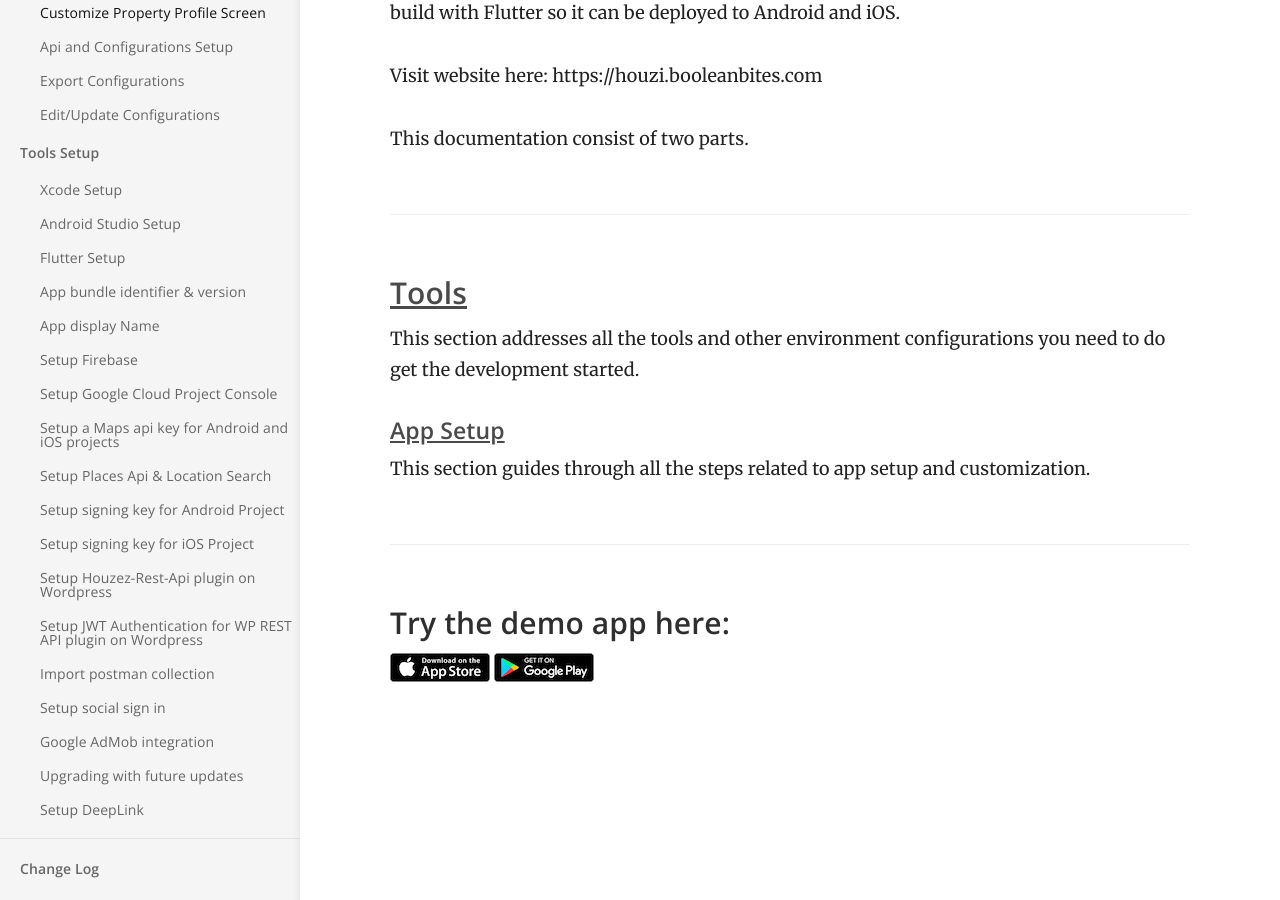
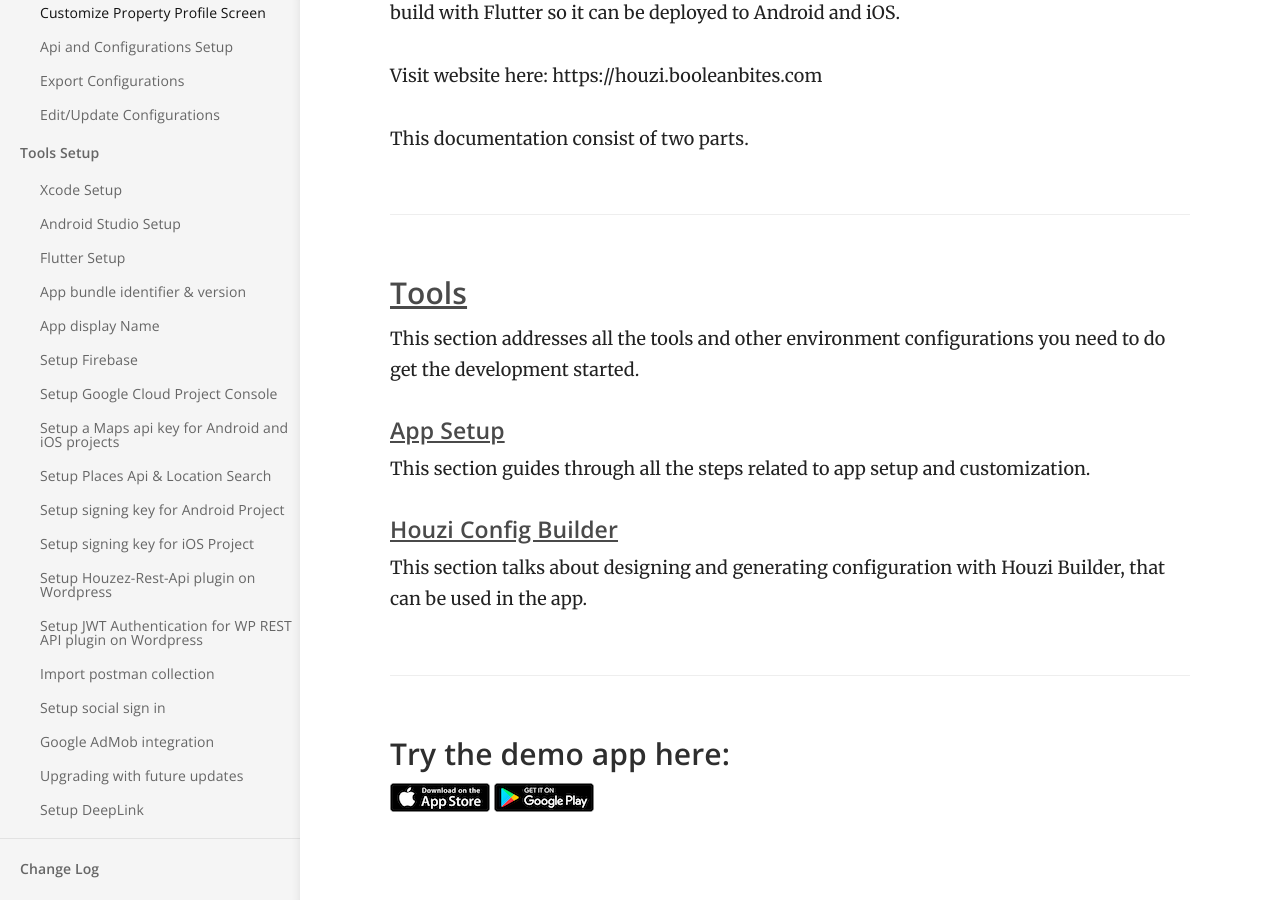
Before and after one commit to booleanbites/houzi-doc, a Jekyll site: the page built from index.md, in a window 1280 px wide and 900 px high, scrolled down 721 px. Built offline with Jekyll 4.4.1, drawn with Linux system fonts in a browser that asks for light colours.

```diff
--- a/index.md
+++ b/index.md
@@ -21,6 +21,10 @@ This section addresses all the tools and other environment configurations you ne
 
 This section guides through all the steps related to app setup and customization.
 
+#### [Houzi Config Builder](houzi-config-builder/introduction)
+
+This section talks about designing and generating configuration with Houzi Builder, that can be used in the app.
+
 ### Try the demo app here:
 
  [![Houzi real estate](images/apple_store.png)](https://apps.apple.com/us/app/id1598357211)  [![Houzi real estate](images/google_play.png)](https://play.google.com/store/apps/details?id=com.booleanbites.houzez)
```
Also changed, not shown: _docs/app-setup/change_theme.md (+2 -0 lines), _docs/houzi-config-builder/introduction.md (+1 -1 lines).
